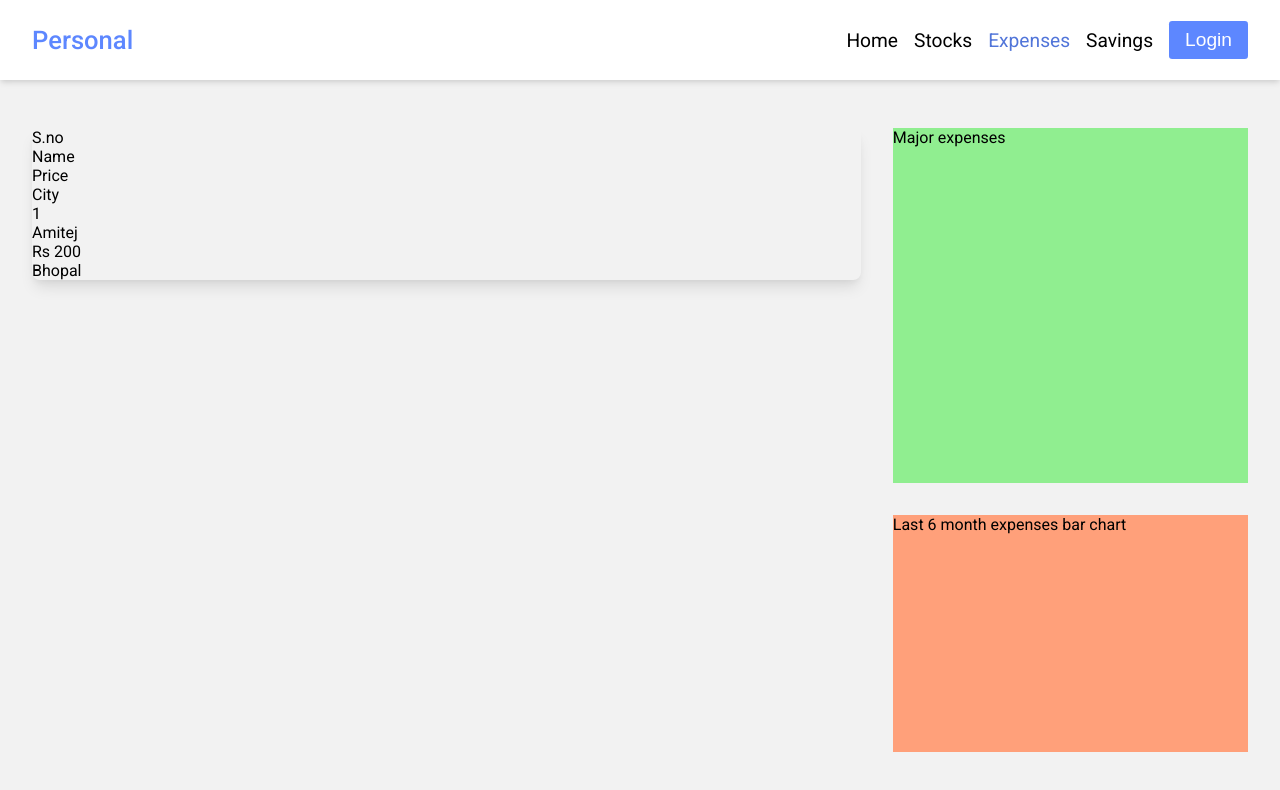
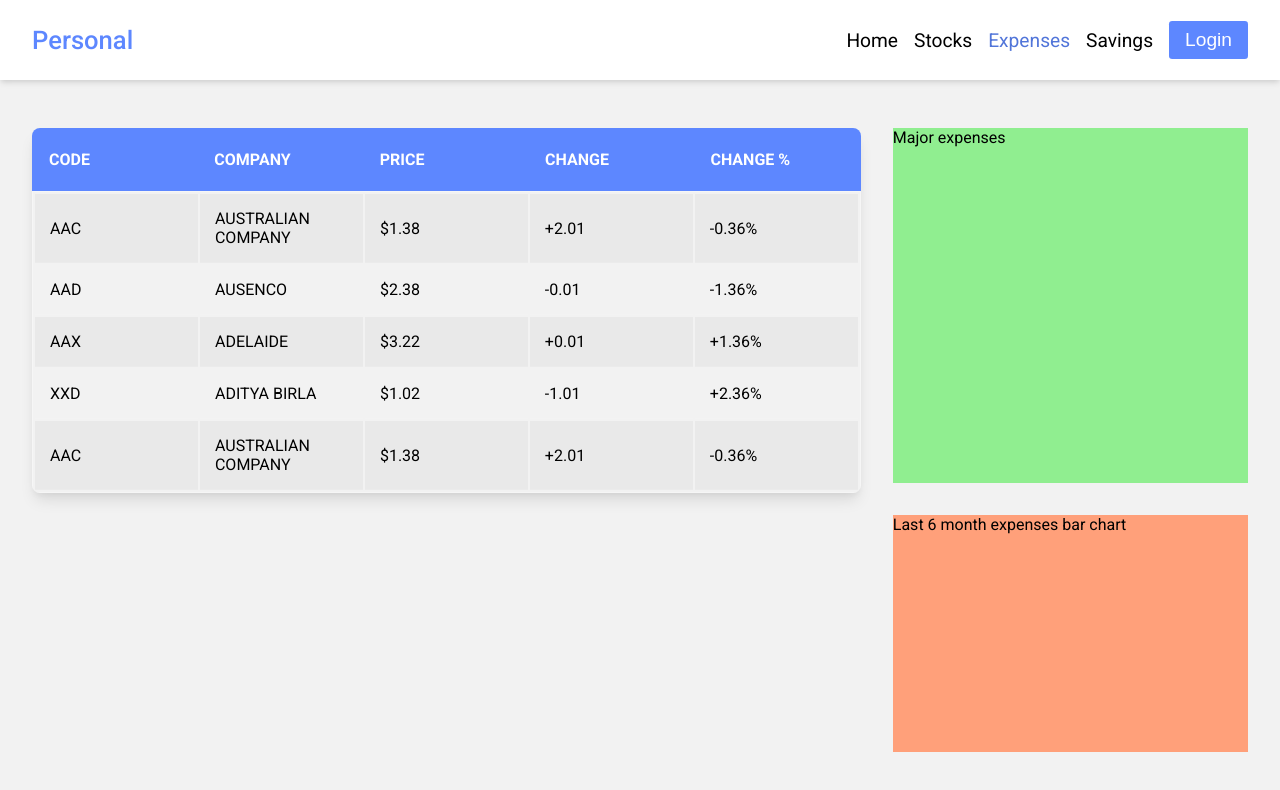
Before and after one commit to gamitej/Personal-Investment, a React (Vite) app in the folder client/: page /expenses in a window 1280 px wide. Shown: the top 790 px of the page. Built offline with nearby package versions, Linux system fonts and the light colour scheme.

Commit message:
BUILD : table design comp

```diff
--- a/client/src/components/table/Table.scss
+++ b/client/src/components/table/Table.scss
@@ -5,7 +5,60 @@
   box-shadow: rgba(0, 0, 0, 0.1) 0px 10px 15px -3px,
     rgba(0, 0, 0, 0.05) 0px 4px 6px -2px;
 
+  .tbl-header {
+    background-color: rgba(255, 255, 255, 0.3);
 
+    table {
+      width: 100%;
+      table-layout: fixed;
+      background-color: #5d87ff;
 
+      th {
+        padding: 20px 15px;
+        text-align: left;
+        font-weight: 600;
+        font-size: 1rem;
+        color: #fff;
 
+        text-transform: uppercase;
+      }
+    }
+  }
+
+  .tbl-content {
+    height: 300px;
+    overflow-x: auto;
+    margin-top: 0px;
+    border: 1px solid rgba(255, 255, 255, 0.3);
+
+    table {
+      width: 100%;
+      table-layout: fixed;
+
+      tr:nth-of-type(odd) {
+        background: #e9e9e9;
+      }
+
+      td {
+        padding: 15px;
+        text-align: left;
+        vertical-align: middle;
+        font-weight: 400;
+        font-size: 1rem;
+        border-bottom: solid 1px rgba(255, 255, 255, 0.1);
+      }
+    }
+  }
+
+  /* for custom scrollbar for webkit browser*/
+
+  ::-webkit-scrollbar {
+    width: 6px;
+  }
+  ::-webkit-scrollbar-track {
+    -webkit-box-shadow: inset 0 0 6px rgba(0, 0, 0, 0.3);
+  }
+  ::-webkit-scrollbar-thumb {
+    -webkit-box-shadow: inset 0 0 6px rgba(0, 0, 0, 0.3);
+  }
 }
--- a/client/src/components/table/Table.tsx
+++ b/client/src/components/table/Table.tsx
@@ -4,22 +4,108 @@ const Table = () => {
   return (
     <div className="table">
       {/* table head */}
-      <div className="table-toolbar">
-        <div className="toolbar">
-          <p>S.no</p>
-          <p>Name</p>
-          <p>Price</p>
-          <p>City</p>
-        </div>
+      <div className="tbl-header">
+        <table>
+          <thead>
+            <tr>
+              <th>Code</th>
+              <th>Company</th>
+              <th>Price</th>
+              <th>Change</th>
+              <th>Change %</th>
+            </tr>
+          </thead>
+        </table>
       </div>
-      {/* table body */}
-      <div className="table-body">
-        <div className="">
-          <p>1</p>
-          <p>Amitej</p>
-          <p>Rs 200</p>
-          <p>Bhopal</p>
-        </div>
+      <div className="tbl-content">
+        <table>
+          <tbody>
+            <tr>
+              <td>AAC</td>
+              <td>AUSTRALIAN COMPANY </td>
+              <td>$1.38</td>
+              <td>+2.01</td>
+              <td>-0.36%</td>
+            </tr>
+            <tr>
+              <td>AAD</td>
+              <td>AUSENCO</td>
+              <td>$2.38</td>
+              <td>-0.01</td>
+              <td>-1.36%</td>
+            </tr>
+            <tr>
+              <td>AAX</td>
+              <td>ADELAIDE</td>
+              <td>$3.22</td>
+              <td>+0.01</td>
+              <td>+1.36%</td>
+            </tr>
+            <tr>
+              <td>XXD</td>
+              <td>ADITYA BIRLA</td>
+              <td>$1.02</td>
+              <td>-1.01</td>
+              <td>+2.36%</td>
+            </tr>
+            <tr>
+              <td>AAC</td>
+              <td>AUSTRALIAN COMPANY </td>
+              <td>$1.38</td>
+              <td>+2.01</td>
+              <td>-0.36%</td>
+            </tr>
+            <tr>
+              <td>AAD</td>
+              <td>AUSENCO</td>
+              <td>$2.38</td>
+              <td>-0.01</td>
+              <td>-1.36%</td>
+            </tr>
+            <tr>
+              <td>AAX</td>
+              <td>ADELAIDE</td>
+              <td>$3.22</td>
+              <td>+0.01</td>
+              <td>+1.36%</td>
+            </tr>
+            <tr>
+              <td>XXD</td>
+              <td>ADITYA BIRLA</td>
+              <td>$1.02</td>
+              <td>-1.01</td>
+              <td>+2.36%</td>
+            </tr>
+            <tr>
+              <td>AAC</td>
+              <td>AUSTRALIAN COMPANY </td>
+              <td>$1.38</td>
+              <td>+2.01</td>
+              <td>-0.36%</td>
+            </tr>
+            <tr>
+              <td>AAD</td>
+              <td>AUSENCO</td>
+              <td>$2.38</td>
+              <td>-0.01</td>
+              <td>-1.36%</td>
+            </tr>
+            <tr>
+              <td>AAD</td>
+              <td>AUSENCO</td>
+              <td>$2.38</td>
+              <td>-0.01</td>
+              <td>-1.36%</td>
+            </tr>
+            <tr>
+              <td>AAX</td>
+              <td>ADELAIDE</td>
+              <td>$3.22</td>
+              <td>+0.01</td>
+              <td>+1.36%</td>
+            </tr>
+          </tbody>
+        </table>
       </div>
     </div>
   );
```
